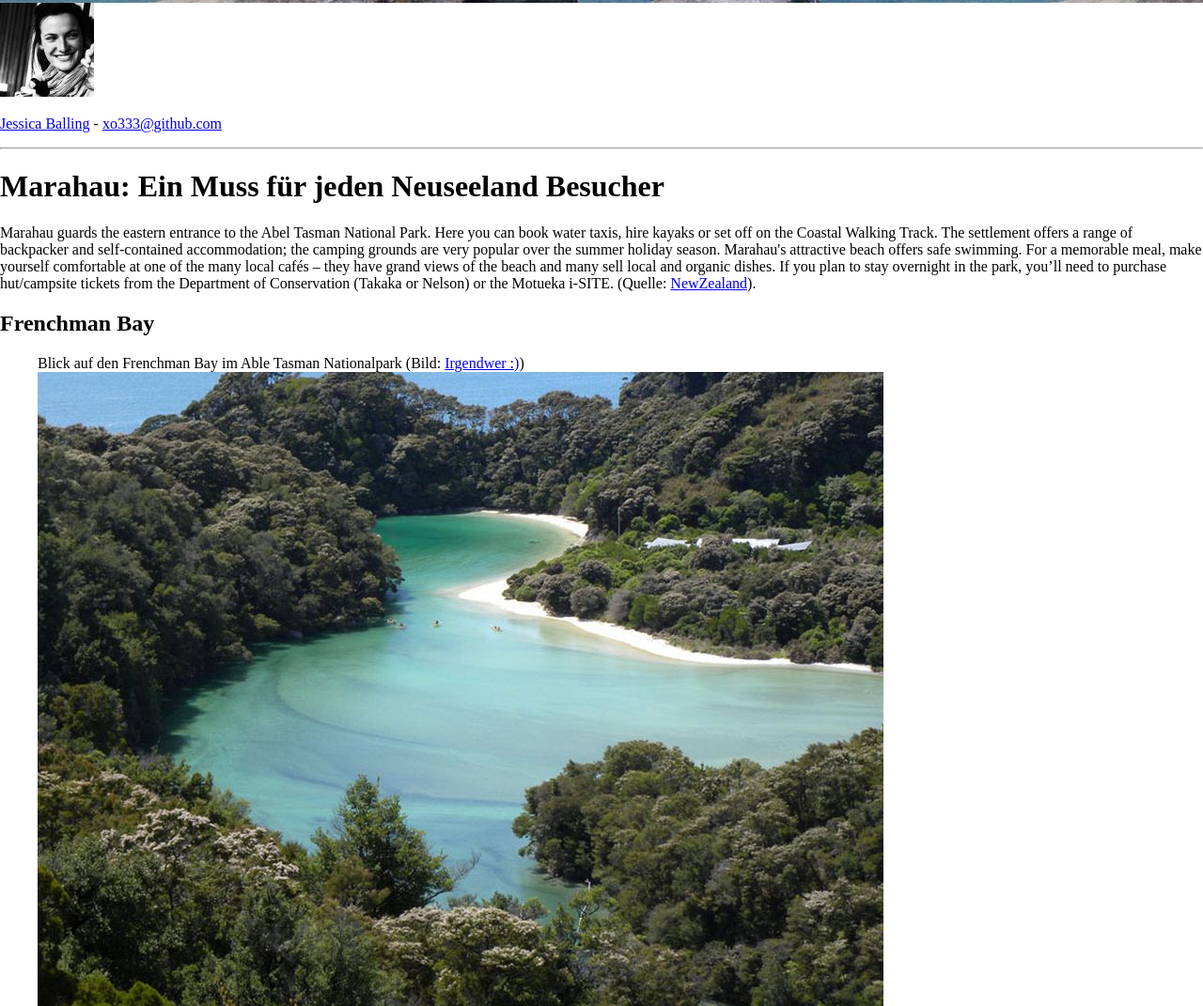
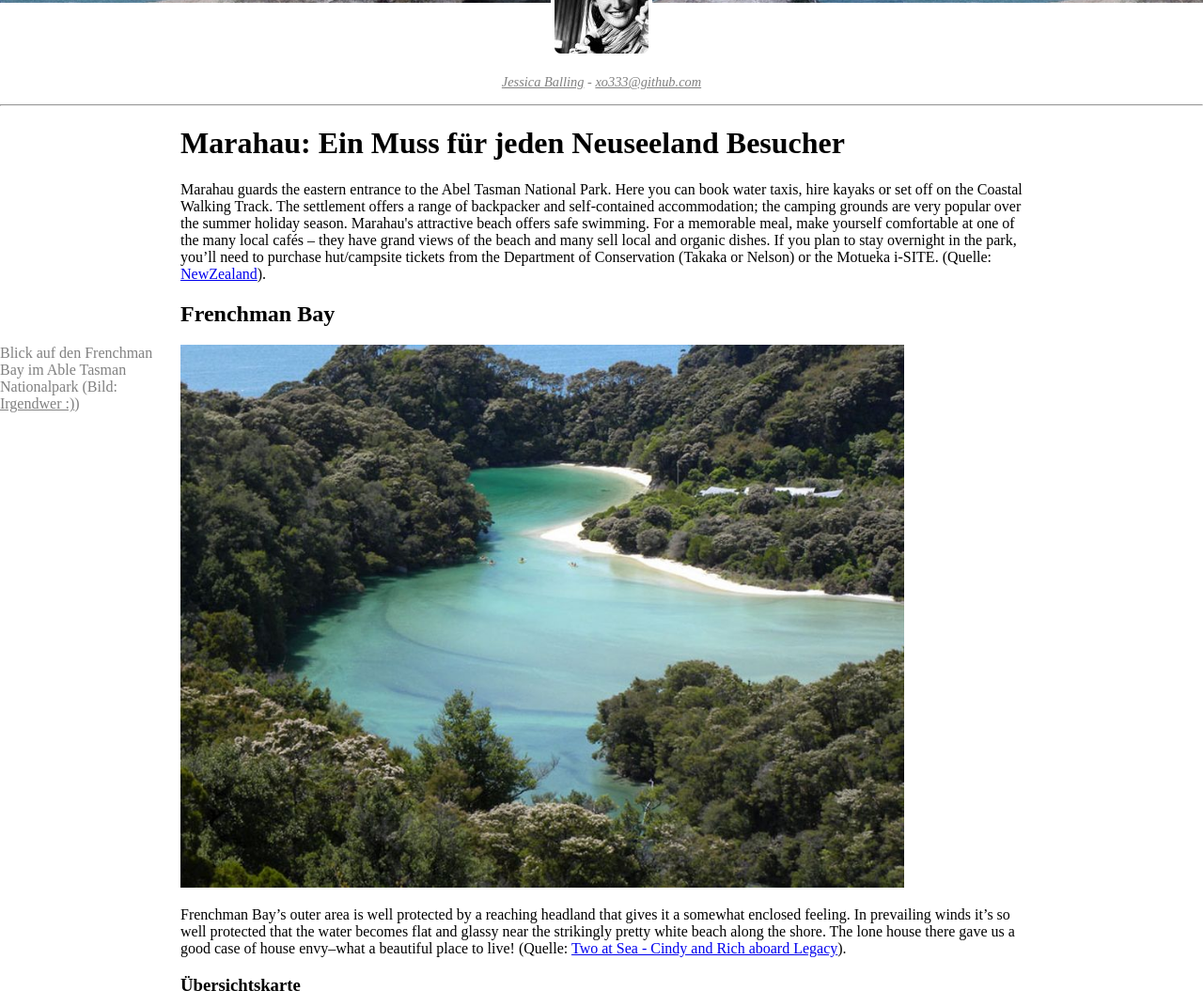
Before and after one commit to xo333/s3, a plain HTML site: page index.html in a window 1280 px wide. Shown: the part 379-1450 px from the top of the page at 94% size. Drawn offline with Linux system fonts and the light colour scheme.

Commit message:
Artikel Stile dazu

```diff
--- a/styles.css
+++ b/styles.css
@@ -31,19 +31,33 @@ body {
 }
 
 .author {
+    text-align: center;
+
 }
 .author img {
+    border: 4px solid white;
+    border-radius: 10%;
+    margin-top: -50px;
 }
 .author p {
+    font-size: 0.9em;
+    font-style: italic;
 }
 
 .article {
+    margin: auto;
+    width: 70%;
 }
 .article figure {
+    margin-left: 0;
 }
 .article figure img {
+    width: 90%;
 }
 .article figure figcaption {
+    margin-left: -12em;
+    width: 11.5em;
+    float: left;
 }
 
 #map {
@@ -59,6 +73,8 @@ body {
 a:link, a:visited {
 }
 .gray, .gray a:link, .gray a:visited {
+    color: grey;
+
 }
 .white, .white a:link, .white a:visited {
     color: white;
```
